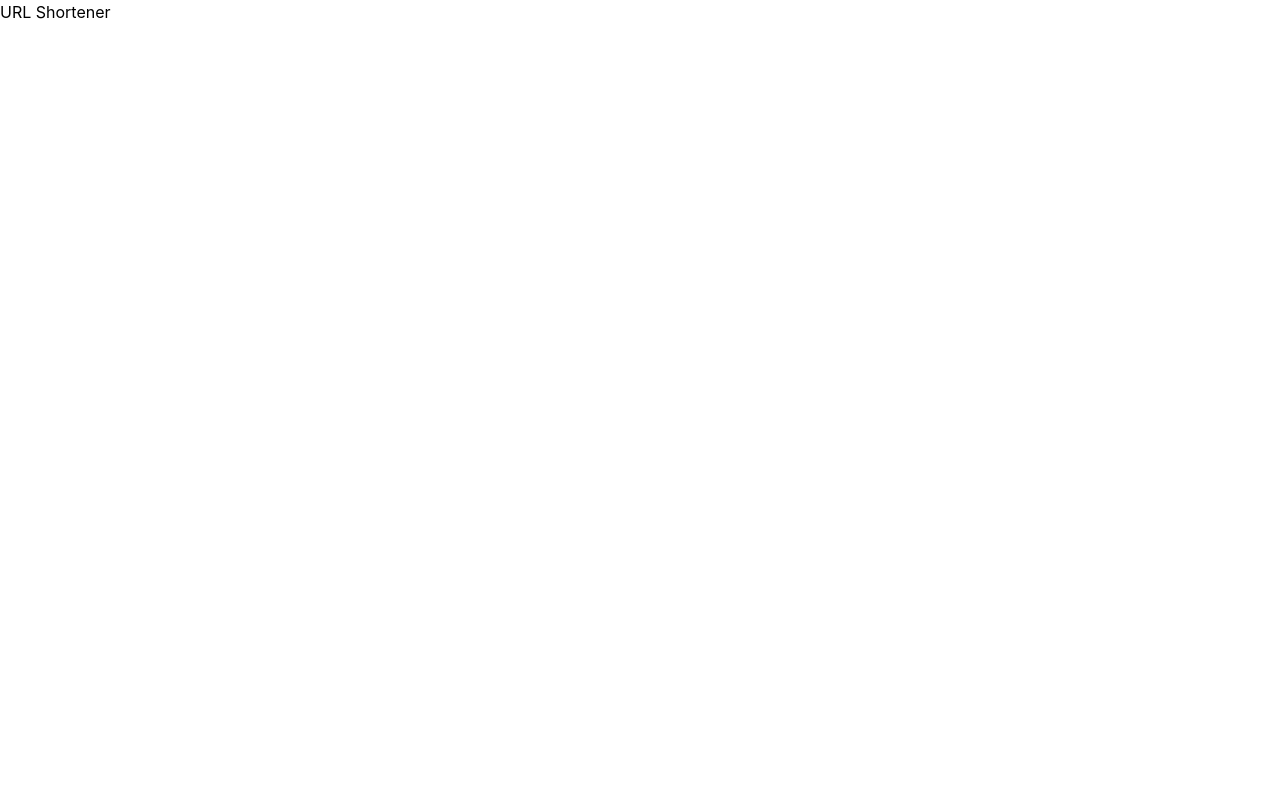
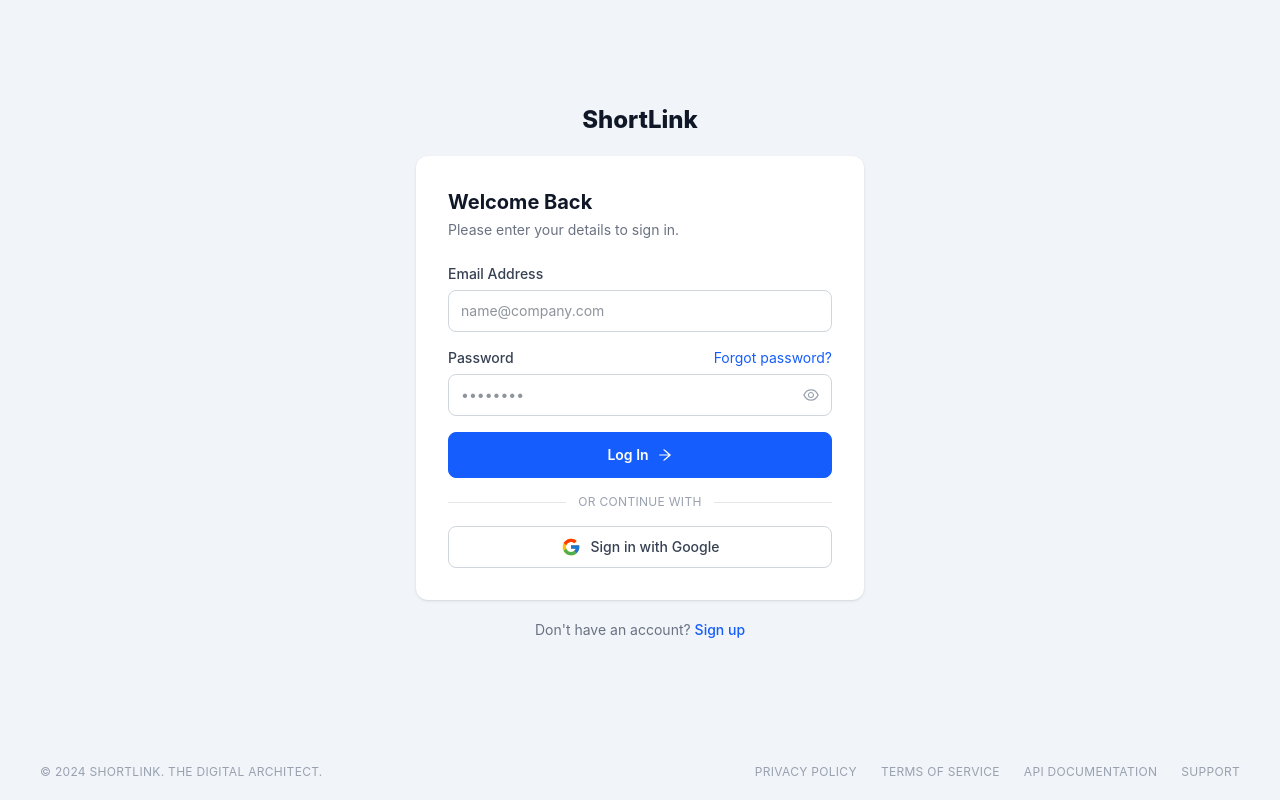
Before and after one commit to Arif14377/exam-koda-phase3, a React app in the folder frontend/: page /login in a window 1280 px wide. Built offline with nearby package versions, Linux system fonts and the light colour scheme; the HTML template or start-up script is replaced by a standard one.

Commit message:
feat: create login page

```diff
--- a/frontend/package.json
+++ b/frontend/package.json
@@ -13,6 +13,8 @@
     "@tailwindcss/vite": "^4.2.2",
     "react": "^19.2.4",
     "react-dom": "^19.2.4",
+    "react-icons": "^5.6.0",
+    "react-router-dom": "^7.14.0",
     "tailwindcss": "^4.2.2"
   },
   "devDependencies": {
--- a/frontend/src/App.jsx
+++ b/frontend/src/App.jsx
@@ -1,11 +1,24 @@
 import './index.css'
+import { createBrowserRouter, RouterProvider } from "react-router-dom";
+import Login from './pages/Login'
+import Register from './pages/Register'
+
 
 function App() {
 
+  const router = createBrowserRouter([
+    {
+      path: "/register",
+      element: <Register/>
+    },
+    {
+      path: "/login",
+      element: <Login/>
+    },
+  ])
+
   return (
-    <>
-      <h1>URL Shortener</h1>
-    </>
+    <RouterProvider router={router} />
   )
 }
 
--- /dev/null
+++ b/frontend/src/components/Button.jsx
@@ -0,0 +1,19 @@
+import { AiOutlineArrowRight } from "react-icons/ai";
+
+const Button = ({ children, onClick, type = "button", variant = "primary" }) => {
+  const baseClass = "w-full flex items-center justify-center gap-2 px-5 py-3 rounded-lg text-sm font-semibold cursor-pointer border";
+
+  const variantClass =
+    variant === "secondary"
+      ? "bg-white text-gray-700 border-gray-300"
+      : "bg-blue-600 text-white border-blue-600";
+
+  return (
+    <button type={type} onClick={onClick} className={`${baseClass} ${variantClass}`}>
+      {children}
+      <AiOutlineArrowRight size={16} />
+    </button>
+  );
+};
+
+export default Button;
--- /dev/null
+++ b/frontend/src/components/Footer.jsx
@@ -0,0 +1,21 @@
+const Footer = ({ showFull = false }) => {
+  return (
+    <footer className="flex justify-between items-center flex-wrap gap-2 px-10 py-5">
+      <p className="text-xs text-gray-400 tracking-wide uppercase">
+        © 2024 SHORTLINK. THE DIGITAL ARCHITECT.
+      </p>
+      <nav className="flex gap-6 flex-wrap">
+        {showFull && (
+          <>
+            <a href="#" className="text-xs text-gray-400 tracking-wide uppercase hover:text-gray-600">Privacy Policy</a>
+            <a href="#" className="text-xs text-gray-400 tracking-wide uppercase hover:text-gray-600">Terms of Service</a>
+          </>
+        )}
+        <a href="#" className="text-xs text-gray-400 tracking-wide uppercase hover:text-gray-600">API Documentation</a>
+        <a href="#" className="text-xs text-gray-400 tracking-wide uppercase hover:text-gray-600">Support</a>
+      </nav>
+    </footer>
+  );
+};
+
+export default Footer;
--- /dev/null
+++ b/frontend/src/components/InputField.jsx
@@ -0,0 +1,44 @@
+import { useState } from "react";
+import { AiOutlineEye, AiOutlineEyeInvisible } from "react-icons/ai";
+
+const InputField = ({ label, type = "text", placeholder, hint, value, onChange }) => {
+  const [showPassword, setShowPassword] = useState(false);
+
+  const isPassword = type === "password";
+  const inputType = isPassword && showPassword ? "text" : type;
+
+  return (
+    <div className="flex flex-col gap-1.5">
+      {label && (
+        <label className="text-sm font-medium text-gray-700">{label}</label>
+      )}
+      <div className="relative flex items-center">
+        <input
+          type={inputType}
+          placeholder={placeholder}
+          value={value}
+          onChange={onChange}
+          className="w-full px-3 py-2.5 pr-10 border border-gray-300 rounded-lg text-sm text-gray-800 bg-white outline-none focus:border-blue-500 focus:ring-1 focus:ring-blue-500"
+        />
+        {isPassword && (
+          <button
+            type="button"
+            onClick={() => setShowPassword(!showPassword)}
+            className="absolute right-3 flex items-center text-gray-400"
+          >
+            {showPassword ? (
+              <AiOutlineEyeInvisible size={18} />
+            ) : (
+              <AiOutlineEye size={18} />
+            )}
+          </button>
+        )}
+      </div>
+      {hint && (
+        <p className="text-xs text-gray-400 uppercase tracking-wide">{hint}</p>
+      )}
+    </div>
+  );
+};
+
+export default InputField;
--- /dev/null
+++ b/frontend/src/pages/Login.jsx
@@ -0,0 +1,91 @@
+import { useState } from "react";
+import { FcGoogle } from "react-icons/fc";
+import InputField from "../components/InputField";
+import Button from "../components/Button";
+import Footer from "../components/Footer";
+
+const Login = () => {
+  const [email, setEmail] = useState("");
+  const [password, setPassword] = useState("");
+
+  const handleLogin = () => {
+    console.log("Login:", { email, password });
+  };
+
+  const handleGoogleLogin = () => {
+    console.log("Login with Google");
+  };
+
+  return (
+    <div className="min-h-screen bg-slate-100 flex flex-col justify-between">
+
+      {/* Main Content */}
+      <div className="flex-1 flex flex-col items-center justify-center px-4 py-10 gap-5">
+
+        <h1 className="text-2xl font-extrabold text-gray-900">ShortLink</h1>
+
+        <div className="bg-white rounded-xl shadow-sm p-8 w-full max-w-md flex flex-col gap-6">
+
+          {/* Header */}
+          <div className="flex flex-col gap-1">
+            <h2 className="text-xl font-bold text-gray-900">Welcome Back</h2>
+            <p className="text-sm text-gray-500">Please enter your details to sign in.</p>
+          </div>
+
+          {/* Form */}
+          <div className="flex flex-col gap-4">
+
+            <InputField
+              label="Email Address"
+              type="email"
+              placeholder="name@company.com"
+              value={email}
+              onChange={(e) => setEmail(e.target.value)}
+            />
+
+            <div className="flex flex-col gap-1.5">
+              <div className="flex justify-between items-center">
+                <label className="text-sm font-medium text-gray-700">Password</label>
+                <a href="#" className="text-sm text-blue-600">Forgot password?</a>
+              </div>
+              <InputField
+                type="password"
+                placeholder="••••••••"
+                value={password}
+                onChange={(e) => setPassword(e.target.value)}
+              />
+            </div>
+
+            <Button onClick={handleLogin}>Log In</Button>
+
+            {/* Divider */}
+            <div className="flex items-center gap-3">
+              <hr className="flex-1 border-gray-200" />
+              <span className="text-xs text-gray-400 uppercase tracking-wide">Or continue with</span>
+              <hr className="flex-1 border-gray-200" />
+            </div>
+
+            {/* Google Button */}
+            <button
+              onClick={handleGoogleLogin}
+              className="w-full flex items-center justify-center gap-2.5 px-5 py-2.5 border border-gray-300 rounded-lg text-sm font-medium text-gray-700 bg-white cursor-pointer"
+            >
+              <FcGoogle size={20} />
+              Sign in with Google
+            </button>
+
+          </div>
+        </div>
+
+        <p className="text-sm text-gray-500">
+          Don't have an account?{" "}
+          <a href="/register" className="text-blue-600 font-medium">Sign up</a>
+        </p>
+      </div>
+
+      <Footer showFull />
+    </div>
+  );
+};
+
+export default Login;
```
Also changed, not shown: 1 other file (tests, documents, lock files or other folders).
